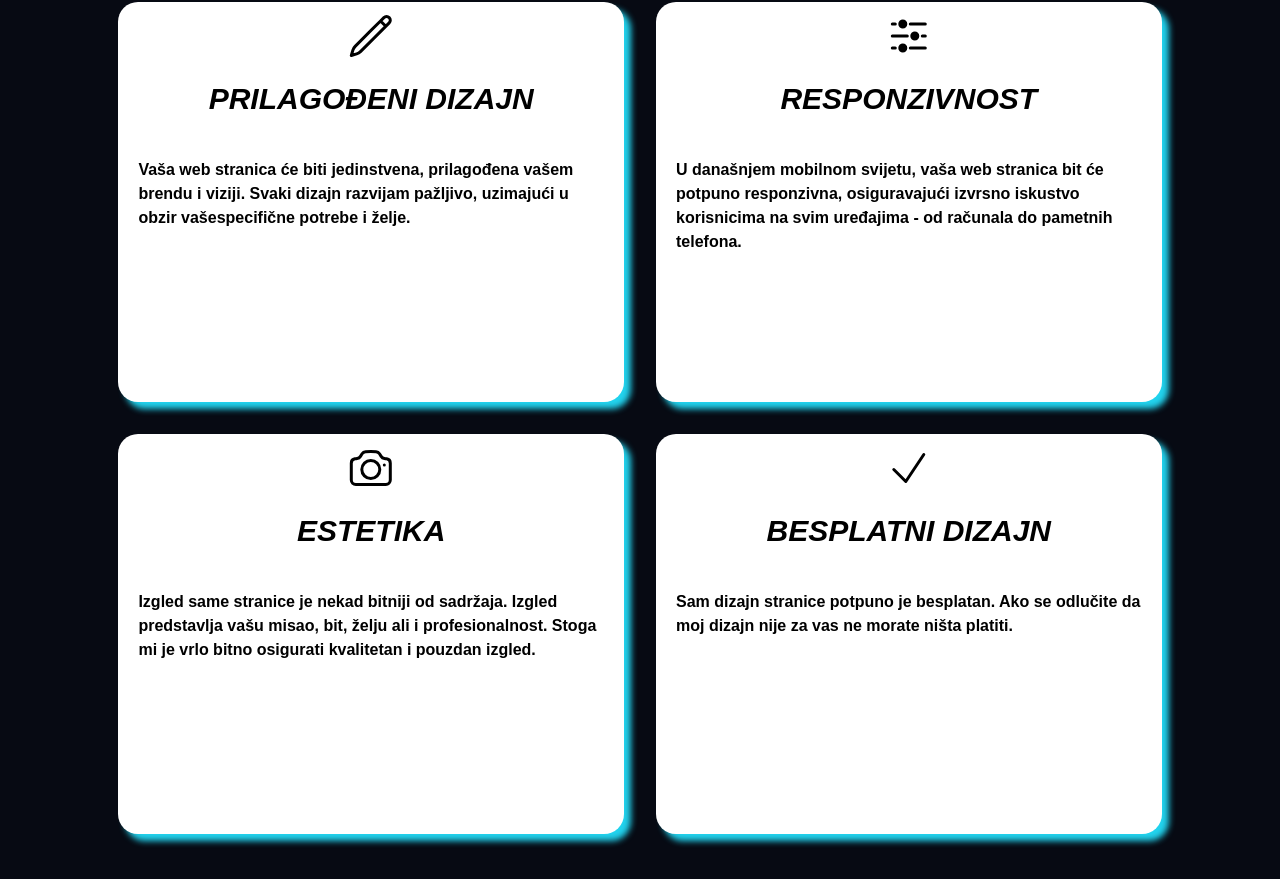
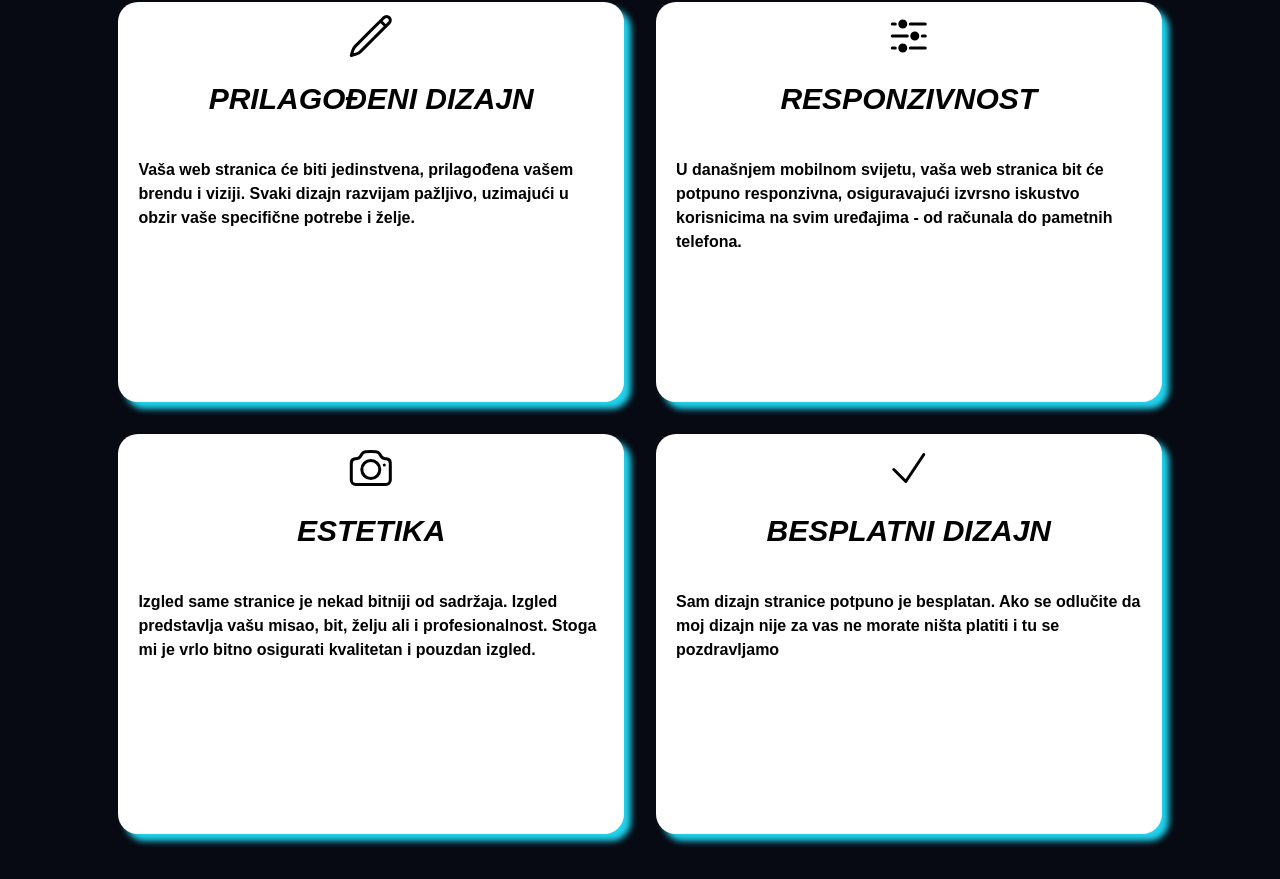
Before and after one commit to ppudodo1/PortfolioWebsite, a website built with Vite: page index.html in a window 1280 px wide. Shown: the part 2600-3479 px from the top of the page. Built offline with nearby package versions, Linux system fonts and the light colour scheme; a web font is replaced by a local one.

Commit message:
text changes

```diff
--- a/index.html
+++ b/index.html
@@ -99,7 +99,7 @@
 
         <h1 class="service__title">O USLUZI</h1>
         <p class="service__desc">Dobrodošli u svijet web stranica prilagođenih vašem poslovanju! Moj fokus je pružiti poduzećima iznimno korisničko iskustvo putem jedinstveno oblikovanih web stranica koje odražavaju vašu misiju i privlače ciljanu publiku.</p>
-        <p class="service__desc">Vaša web stranica nije samo digitalno prisustvo - to je priča o vašem poslovanju. Dopustite mi da vam pomognem ispričati tu priču nanačin koji će privući, angažirati i graditi povjerenje vaših klijenata. Kontaktirajte me i zajedno stvorimo web stranicu koja će vašem poslovanju donijeti uspjeh!</p>
+        <p class="service__desc">Vaša web stranica nije samo digitalno prisustvo - to je priča o vašem poslovanju. Dopustite mi da vam pomognem ispričati tu priču na način koji će privući, angažirati i graditi povjerenje vaših klijenata. Kontaktirajte me i zajedno stvorimo web stranicu koja će vašem poslovanju donijeti uspjeh!</p>
       </section>
       <section class="offer container section">
         <div class="offer__container hidden2">
@@ -107,7 +107,7 @@
               <path stroke-linecap="round" stroke-linejoin="round" d="m16.862 4.487 1.687-1.688a1.875 1.875 0 1 1 2.652 2.652L6.832 19.82a4.5 4.5 0 0 1-1.897 1.13l-2.685.8.8-2.685a4.5 4.5 0 0 1 1.13-1.897L16.863 4.487Zm0 0L19.5 7.125" />
             </svg>
             <h3 class="offer__title">PRILAGOĐENI DIZAJN</h3>
-            <p class="offer_desc">Vaša web stranica će biti jedinstvena, prilagođena vašem brendu i viziji. Svaki dizajn razvijam pažljivo, uzimajući u obzir vašespecifične potrebe i želje.</p>
+            <p class="offer_desc">Vaša web stranica će biti jedinstvena, prilagođena vašem brendu i viziji. Svaki dizajn razvijam pažljivo, uzimajući u obzir vaše specifične potrebe i želje.</p>
         </div>
         <div class="offer__container hidden2">
           <svg xmlns="http://www.w3.org/2000/svg" viewBox="0 0 24 24" fill="currentColor" class="icon">
@@ -131,7 +131,7 @@
           </svg>
 
           <h3 class="offer__title">BESPLATNI DIZAJN</h3>
-          <p class="offer_desc">Sam dizajn stranice potpuno je besplatan. Ako se odlučite da moj dizajn nije za vas ne morate ništa platiti.</p>
+          <p class="offer_desc">Sam dizajn stranice potpuno je besplatan. Ako se odlučite da moj dizajn nije za vas ne morate ništa platiti i tu se pozdravljamo</p>
         </div>
       </section>
       <h1 class="pricing__option">PRICING OPTION</h1>
```
